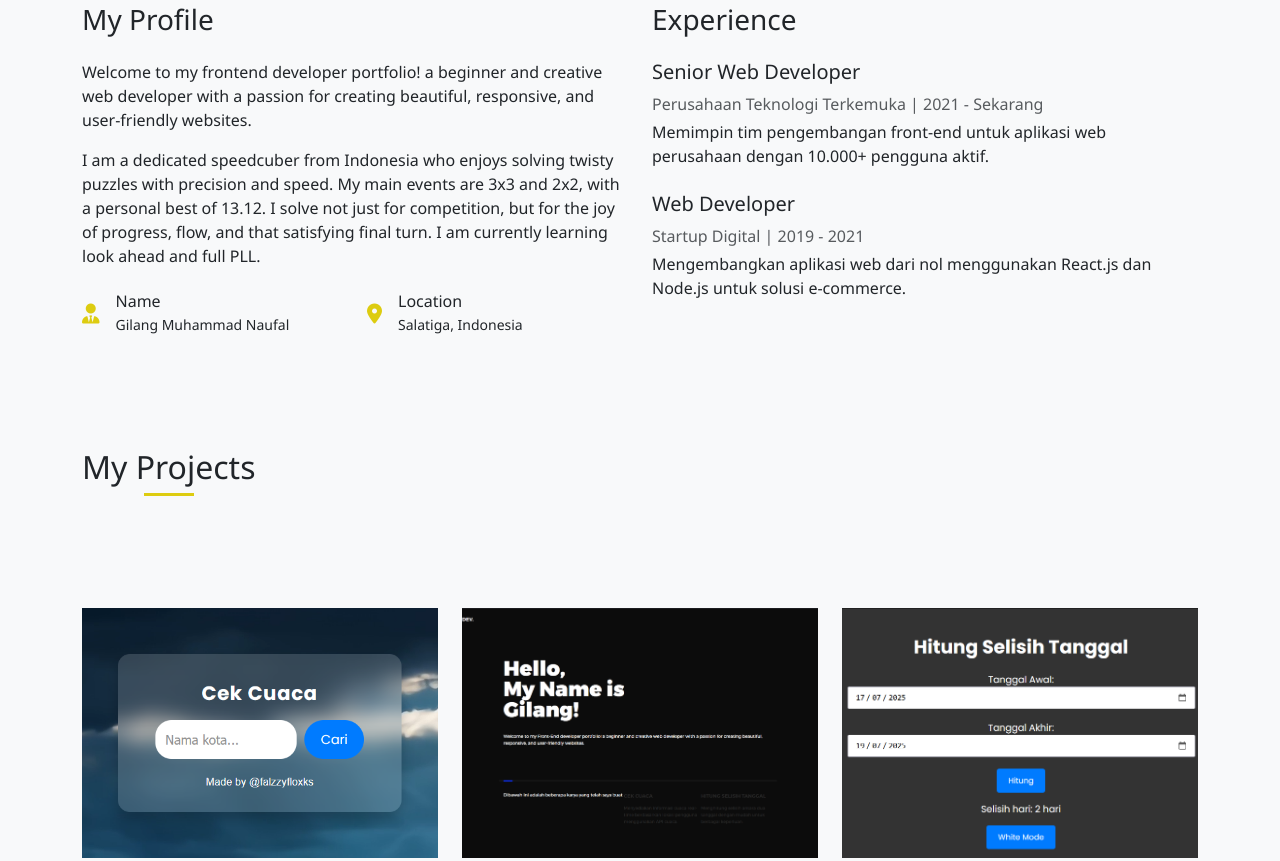
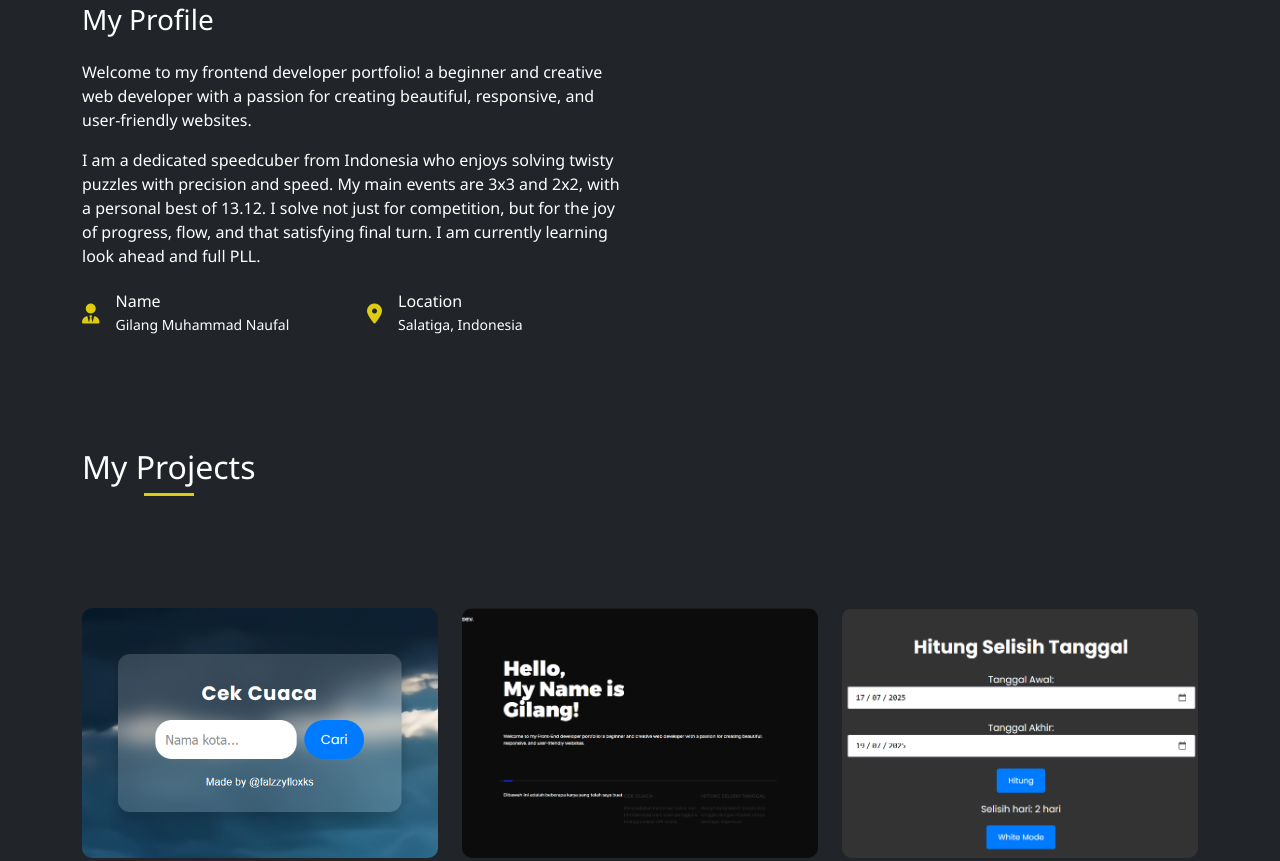
Before and after one commit to falzzy51/bootstrap, a plain HTML site: page index.html in a window 1280 px wide. Shown: the part 606-1467 px from the top of the page. Drawn offline with nearby package versions, Linux system fonts and the light colour scheme.

Commit message:
Update index.html

```diff
--- a/index.html
+++ b/index.html
@@ -205,9 +205,9 @@
     </section>
 
     <!-- About Section -->
-    <section id="about" class="py-5 bg-light">
+    <section id="about" class="py-5 bg-dark text-white">
       <div class="container">
-        <h2 class="text-center section-title">About Me</h2>
+        <h2 class="section-title">About Me</h2>
         <div class="row">
           <div class="col-lg-6">
             <h3 class="mb-4">My Profile</h3>
@@ -237,27 +237,12 @@
               </div>
             </div>
           </div>
-          <div class="col-lg-6">
-            <h3 class="mb-4">Experience</h3>
-            <div class="timeline">
-              <div class="timeline-item mb-4">
-                <h5>Senior Web Developer</h5>
-                <p class="text-muted mb-1">Perusahaan Teknologi Terkemuka | 2021 - Sekarang</p>
-                <p>Memimpin tim pengembangan front-end untuk aplikasi web perusahaan dengan 10.000+ pengguna aktif.</p>
-              </div>
-              <div class="timeline-item mb-4">
-                <h5>Web Developer</h5>
-                <p class="text-muted mb-1">Startup Digital | 2019 - 2021</p>
-                <p>Mengembangkan aplikasi web dari nol menggunakan React.js dan Node.js untuk solusi e-commerce.</p>
-              </div>
-            </div>
-          </div>
         </div>
       </div>
     </section>
 
     <!-- Portfolio Section -->
-    <section id="portfolio" class="py-5 bg-light">
+    <section id="portfolio" class="py-5 bg-dark text-white">
       <div class="container">
         <h2 class="text-center section-title">My Projects</h2>
         <div class="text-center mb-5">
@@ -265,8 +250,8 @@
           </div>
         </div>
         <div class="row portfolio-container">
-          <div class="col-md-6 col-lg-4 portfolio-item" data-category="web">
-            <img src="asssets/1.png" class="portfolio-img" alt="Dashboard admin modern dengan grafik dan metrik utama" />
+          <div class="col-md-6 col-lg-4 portfolio-item">
+            <img src="asssets/1.png" class="portfolio-img" alt="cek cuaca" style="border-radius: 10px;"/>
             <div class="portfolio-overlay">
               <div class="text-center text-white">
                 <h4>Cek Cuaca</h4>
@@ -275,8 +260,8 @@
               </div>
             </div>
           </div>
-          <div class="col-md-6 col-lg-4 portfolio-item" data-category="app">
-            <img src="asssets/2.png " class="portfolio-img" alt="Aplikasi mobile e-commerce dengan tampilan produk" />
+          <div class="col-md-6 col-lg-4 portfolio-item">
+            <img src="asssets/2.png " class="portfolio-img" alt="portfolio" style="border-radius: 10px;"/>
             <div class="portfolio-overlay">
               <div class="text-center text-white">
                 <h4>Website Portfolio</h4>
@@ -285,11 +270,12 @@
               </div>
             </div>
           </div>
-          <div class="col-md-6 col-lg-4 portfolio-item" data-category="web">
+          <div class="col-md-6 col-lg-4 portfolio-item">
             <img
               src="asssets/3.png"
               class="portfolio-img"
-              alt="Website perusahaan dengan desain modern dan navigasi responsif"
+              alt="selisih tanggal"
+              style="border-radius: 10px;"
             />
             <div class="portfolio-overlay">
               <div class="text-center text-white">
@@ -304,7 +290,7 @@
     </section>
 
     <!-- Contact Section -->
-    <section id="contact" class="py-5">
+    <section id="contact" class="py-5 text-white" style="background-color: #212529;">
       <div class="container">
         <h2 class="text-center section-title">Contact Me</h2>
           <div class="col-lg-7">
@@ -333,15 +319,13 @@
     </section>
 
     <!-- Footer -->
-    <footer class="text-white text-center">
+    <footer class="text-black text-center" style="background-color: #212529;">
       <div class="container">
         <div class="mb-3">
-          <a href="#" class="text-white me-3"><i class="fab fa-linkedin-in fa-lg"></i></a>
-          <a href="#" class="text-white me-3"><i class="fab fa-github fa-lg"></i></a>
-          <a href="#" class="text-white me-3"><i class="fab fa-instagram fa-lg"></i></a>
-          <a href="#" class="text-white"><i class="fab fa-twitter fa-lg"></i></a>
+          <a href="https://github.com/falzzy51" target="_blank" class="text-white me-3"><i class="fab fa-github fa-lg"></i></a>
+          <a href="https://instagram.com/falzzyfloxks" target="_blank" class="text-white me-3"><i class="fab fa-instagram fa-lg"></i></a>
         </div>
-        <p class="mb-0">© 2023 Portfolio Profesional. Hak Cipta Dilindungi.</p>
+        <p class="mb-0 text-white">Made with ❤️ by <a href="https://instagram.com/falzzyfloxks" style="color: white;">Falzzy</a></p>
       </div>
     </footer>
 
```
